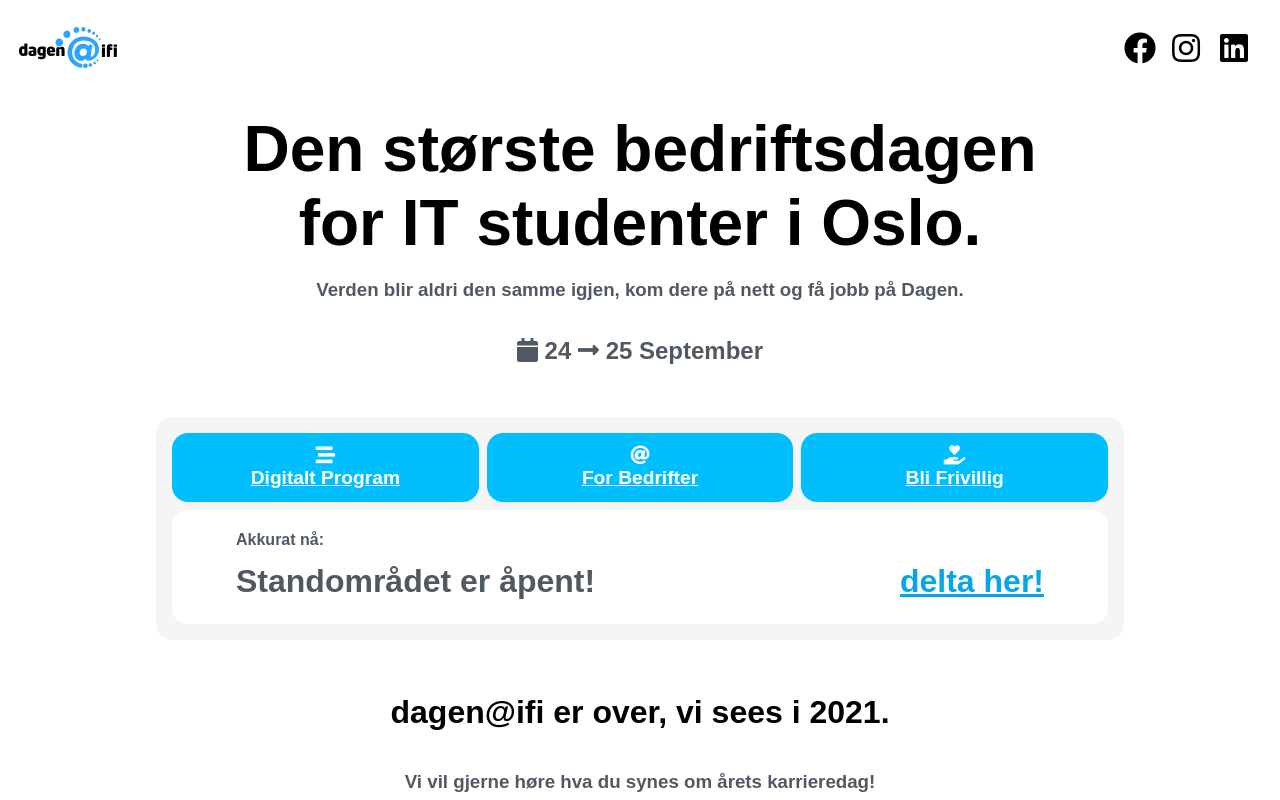
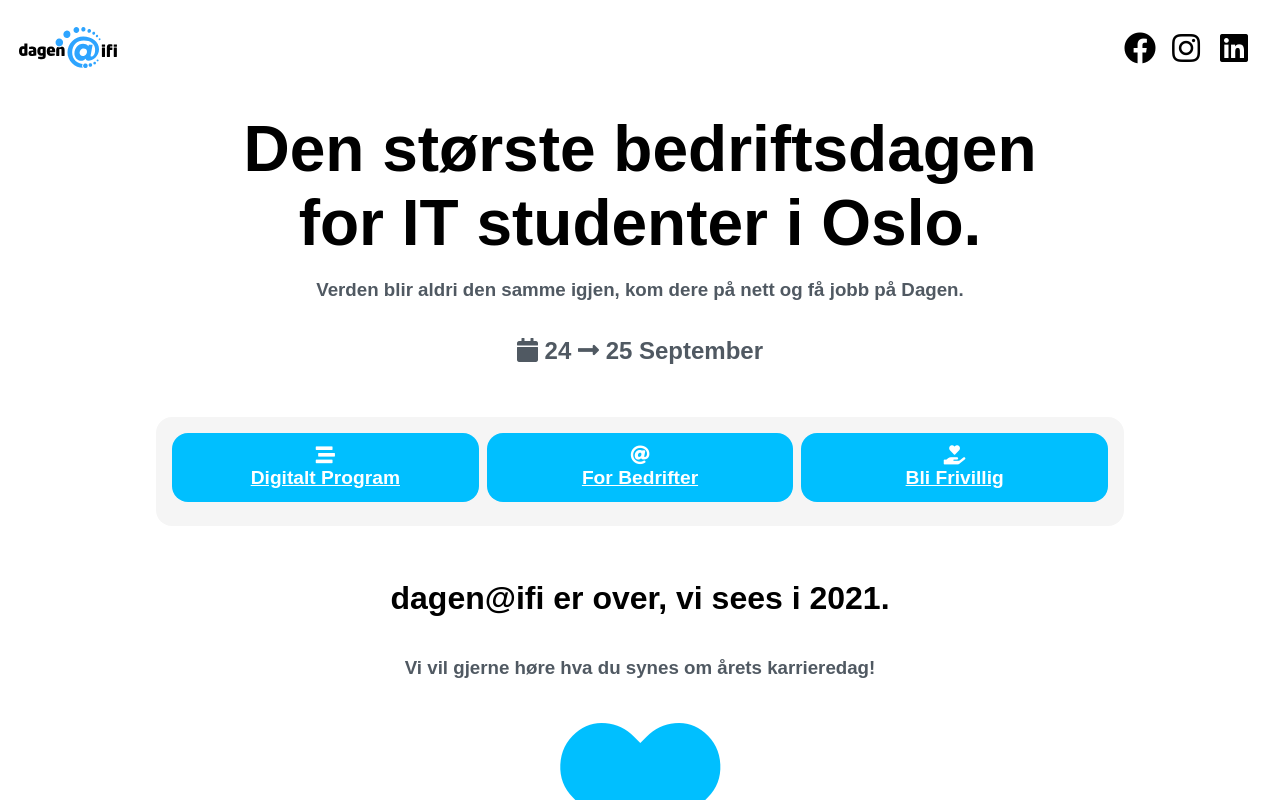
Before and after one commit to ifi-dagen/webpage, a React (Create React App) app: page / in a window 1280 px wide. Built offline with nearby package versions, Linux system fonts and the light colour scheme.

Commit message:
Tilbakestilt tid, side sentrering og logoer på foredrags-siden

```diff
--- a/src/data/program_info.js
+++ b/src/data/program_info.js
@@ -44,8 +44,8 @@ const program_info = [
 ]
 */
 
-const dag1 = 21; //24
-const dag2 = 22; //25
+const dag1 = 24; //24
+const dag2 = 25; //25
 const program_info =
 [
   {
@@ -63,8 +63,8 @@ const program_info =
     id: 1,
     tittel: "Åpningshilsen",
     type: "Annet",
-    start: new Date(2020, 8, dag1, 10, 40, 0, 0),
-    slutt: new Date(2020, 8, dag1, 11, 0, 0, 0),
+    start: new Date(2020, 8, dag1, 11, 0, 0, 0),
+    slutt: new Date(2020, 8, dag1, 11, 2, 0, 0),
     beskrivelse: "",
     link: "",
     bilde: "dagen_logo.svg",
@@ -151,8 +151,8 @@ const program_info =
 		foredragsholder: "Sopra Steria",
 		beskrivelse: "I disse koronatider har enkelte norske fiskeselskaper problemer med å få solgt fisken sin til viktige markeder i Asia, fordi kvalitetsinspektører ikke kan reise inn til Norge. I dette foredraget får du høre hvordan Sopra Steria tar i bruk Hololens2 og den nyeste mixed reality-teknologien for å løse problemet. Med hologrammer i tillegg til lyd og bilde kan inspektører i Asia få gjort jobben sin ved å la kollegaer i Norge bli deres utvidede øyne, ører og hender.",
     link: "",
-    bilde: "dagen_logo.svg",
-    alt_tekst: "dagen at ifi sin logo"
+    bilde: "sopraSteria.png",
+    alt_tekst: "Sopra Steria-logo"
   },
 	{
 		type:	"foredrag",
@@ -175,8 +175,8 @@ const program_info =
 		foredragsholder: "Accenture",
 		beskrivelse: "Quantum Computing har allerede begynt å vise potensiale for å bli en 'game changer' i måten vi løser noen av verdens vanskeligste problemer. I dette foredraget skal jeg fortelle hvordan vi i Accenture jobbet sammen med BMW for å løse et av deres største optimaliseringseringsproblemer hos deres fabrikkroboter ved å bruke Quantumteknologi.",
     link: "",
-    bilde: "dagen_logo.svg",
-    alt_tekst: "dagen at ifi sin logo"
+    bilde: "Accenture.png",
+    alt_tekst: "Accenture-logo"
   },
   //workshop/parallelle eventer
 	{
@@ -230,8 +230,8 @@ const program_info =
     id: 15,
     tittel: "Åpningshilsen",
     type: "Annet",
-    start: new Date(2020, 8, dag2, 10, 40, 0, 0),
-    slutt: new Date(2020, 8, dag2, 11, 0, 0, 0),
+    start: new Date(2020, 8, dag2, 11, 0, 0, 0),
+    slutt: new Date(2020, 8, dag2, 11, 2, 0, 0),
     beskrivelse: "",
     link: "",
     bilde: "dagen_logo.svg",
--- a/src/data/time.js
+++ b/src/data/time.js
@@ -1,40 +1,41 @@
 
 export const stand_time = {
   //real times:
-  /*start: new Date(2020, 8, 24, 11, 0, 0, 0), //new Date(2020, 8, 24, 11, 00, 0, 0);
+  start: new Date(2020, 8, 24, 11, 0, 0, 0), //new Date(2020, 8, 24, 11, 00, 0, 0);
   start2: new Date(2020, 8, 25, 11, 0, 0, 0), //new Date(2020, 8, 25, 11, 0, 0, 0);
   stop: new Date(2020, 8, 25, 20, 0, 0, 0), //new Date(2020, 8, 25, 18, 0, 0, 0);
-  */
+
 
   //for testing: edit the following variables as you please! commented out dates are the real ones.
-  start: new Date(2020, 8, 21, 15, 0, 0, 0), //new Date(2020, 8, 24, 11, 00, 0, 0);
+  /*start: new Date(2020, 8, 21, 15, 0, 0, 0), //new Date(2020, 8, 24, 11, 00, 0, 0);
   start2: new Date(2020, 8, 21, 15, 30, 0, 0), //new Date(2020, 8, 25, 11, 0, 0, 0);
-  stop: new Date(2020, 8, 21, 16, 0, 0, 0), //new Date(2020, 8, 25, 18, 0, 0, 0);
+  stop: new Date(2020, 8, 21, 16, 0, 0, 0), //new Date(2020, 8, 25, 18, 0, 0, 0);*/
 }
 
 export const live_time = {
   //real times:
-  /*stand_start: new Date(2020, 8, 24, 11, 0, 0, 0),
+  stand_start: new Date(2020, 8, 24, 11, 0, 0, 0),
   stand_stop: new Date(2020, 8, 24, 13, 0, 0, 0),
   stand_start2: new Date(2020, 8, 25, 11, 0, 0, 0),
   stand_stop2: new Date(2020, 8, 25, 13, 0, 0, 0),
-  */
+
 
   //for testing: edit the following variables as you please! commented out dates are the real ones.
-  stand_start: new Date(2020, 8, 20, 15, 0, 0, 0),
+  /*stand_start: new Date(2020, 8, 20, 15, 0, 0, 0),
   stand_stop: new Date(2020, 8, 20, 15, 20, 0, 0),
   stand_start2: new Date(2020, 8, 20, 15, 30, 0, 0),
   stand_stop2: new Date(2020, 8, 20, 13, 0, 0, 0),
+  */
 
 }
 
 export const dateStrings = {
   //real times:
-  /*dag1: "2020-08-24",
+  dag1: "2020-08-24",
   dag2: "2020-08-25"
-  */
-  dag1: "2020-08-21",
-  dag2: "2020-08-22"
+
+  /*dag1: "2020-08-21",
+  dag2: "2020-08-22"*/
 }
 
 export default {stand_time, live_time, dateStrings};
--- a/src/stander.css
+++ b/src/stander.css
@@ -1,8 +1,8 @@
 .bedriftStandBase{
   max-width:100%;
   margin: auto;
-  display: grid;
-  grid-template-columns: 3rem 3rem 3rem;
+  display: flex;
+  justify-content: center;
   padding-bottom: 5%;
   text-align: left;
 }
@@ -108,7 +108,7 @@
   width: 100%;
   display: flex;
   justify-content: center;
-  margin: 0 auto 4rem;
+  margin: 0 auto 2.5rem;
 }
 
 
```
